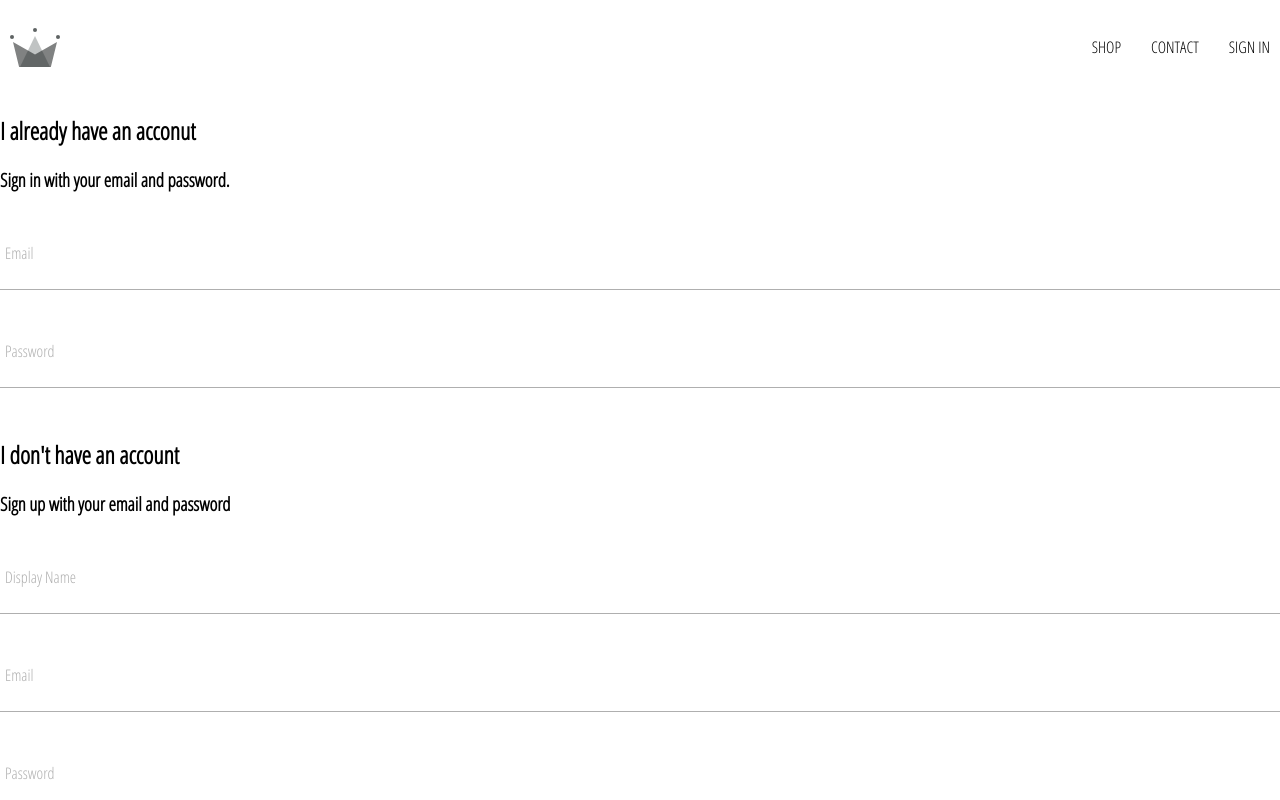
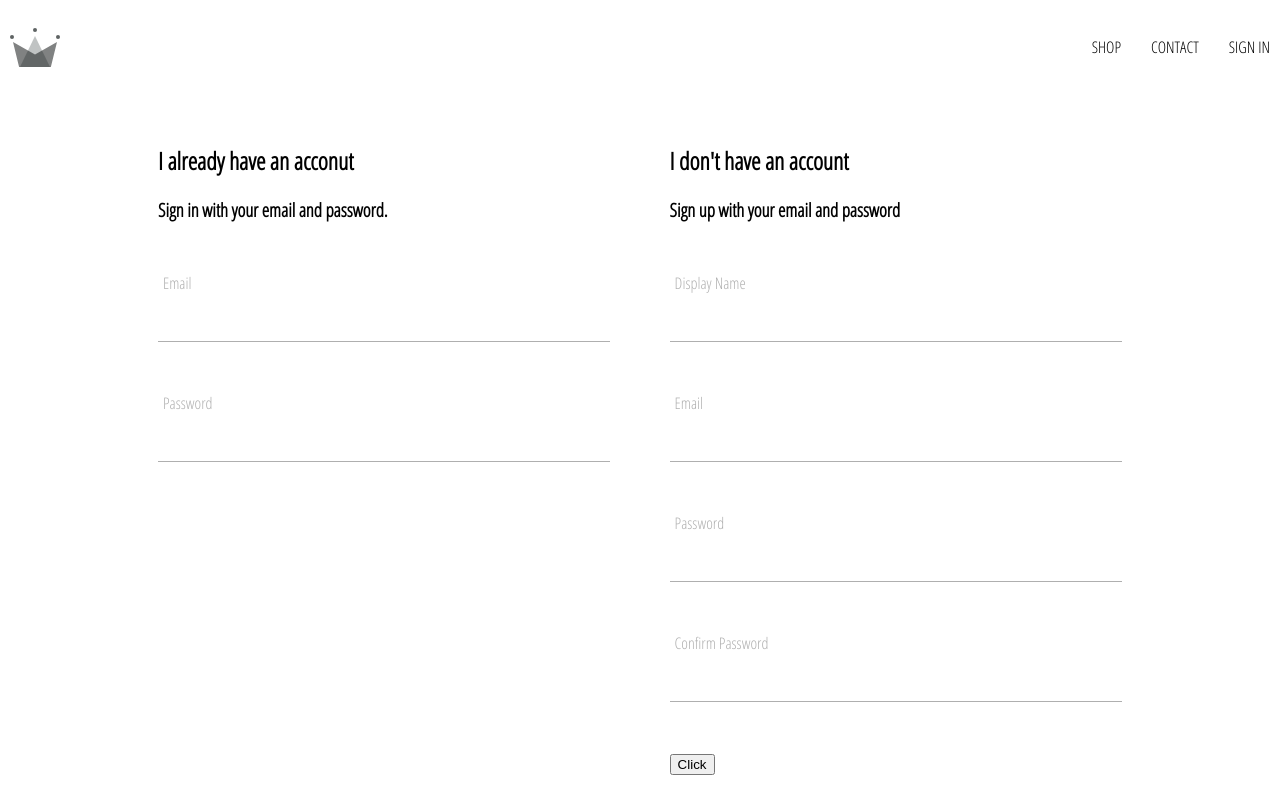
Before and after one commit to john-martinez/crwn-store, a React (Create React App) app: page /signin in a window 1280 px wide. Shown: the top 800 px of the page. Built offline with nearby package versions, Linux system fonts and the light colour scheme.

Commit message:
finished styling sign in page

```diff
--- a/src/pages/SignInPage/index.js
+++ b/src/pages/SignInPage/index.js
@@ -1,10 +1,11 @@
 import React from 'react';
 import SignInForm from '../../components/SignInForm';
 import SignUpForm from '../../components/SignUpForm';
+import './index.scss';
 
 export default function SignInPage() {
   return(
-    <main>
+    <main className="sign-in-page">
       <SignInForm />
       <SignUpForm />
     </main>
--- a/src/pages/SignInPage/index.scss
+++ b/src/pages/SignInPage/index.scss
@@ -0,0 +1,10 @@
+.sign-in-page {
+  display: flex;
+  justify-content: space-evenly;
+  padding: 0 10%;
+
+  > * {
+    flex-grow: 1;
+    margin: 30px;
+  }
+}
--- a/src/styles/_mixins.scss
+++ b/src/styles/_mixins.scss
@@ -1,3 +1,4 @@
+@import './fonts';
 @mixin inputField {
   margin: 50px 0;
   & > label {
@@ -12,9 +13,11 @@
     border: none;
     outline: none;
     border-bottom: 1px solid #afafaf;
-    padding: 5px;
+    padding: 10px;
     transition: 0.3s linear;
     width: 100%;
+    font-size: 1.2rem;
+    font-family: OpenSans;
 
     &:focus {
       border-bottom: 1px solid black;
```
